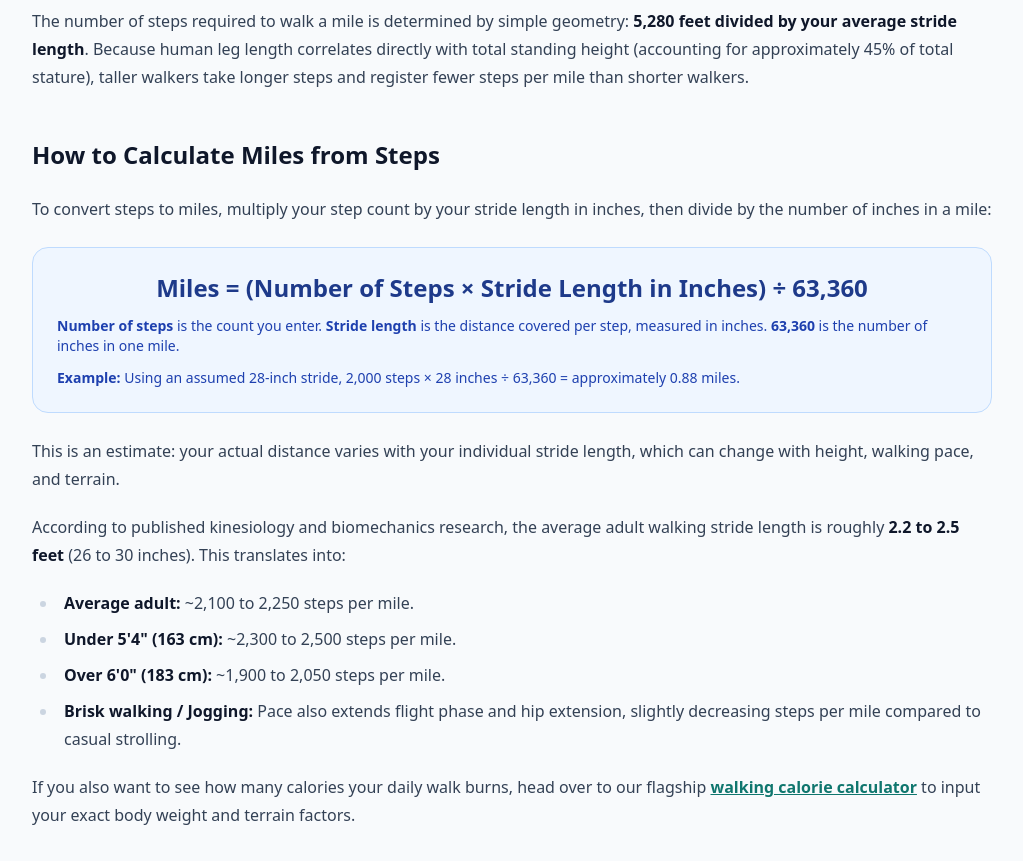
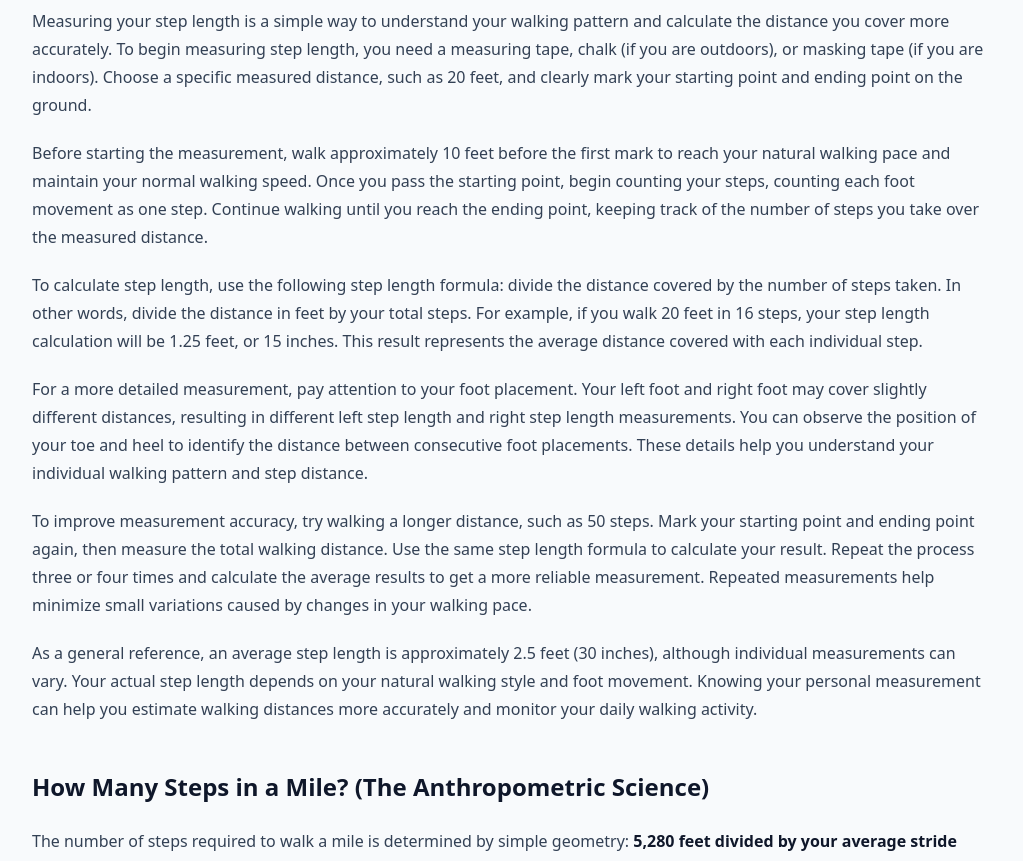
Before and after one commit to zain-taseer-developer/Walking-Calorie-Calculator-2026, a Next.js app: page /steps-to-miles-calculator in a window 1280 px wide. Shown: the part 1500-2361 px from the top of the page, without its empty margins (128-1151 px from the left). Built offline with nearby package versions, Linux system fonts and the light colour scheme; no server answers.

Commit message:
feat(steps-to-miles): add How to Measure Step Length section

```diff
--- a/app/steps-to-miles-calculator/page.tsx
+++ b/app/steps-to-miles-calculator/page.tsx
@@ -529,6 +529,26 @@ export default function StepsToMilesPage() {
           ))}
         </ol>
 
+        <h2>How to Measure Step Length</h2>
+        <p>
+          Measuring your step length is a simple way to understand your walking pattern and calculate the distance you cover more accurately. To begin measuring step length, you need a measuring tape, chalk (if you are outdoors), or masking tape (if you are indoors). Choose a specific measured distance, such as 20 feet, and clearly mark your starting point and ending point on the ground.
+        </p>
+        <p>
+          Before starting the measurement, walk approximately 10 feet before the first mark to reach your natural walking pace and maintain your normal walking speed. Once you pass the starting point, begin counting your steps, counting each foot movement as one step. Continue walking until you reach the ending point, keeping track of the number of steps you take over the measured distance.
+        </p>
+        <p>
+          To calculate step length, use the following step length formula: divide the distance covered by the number of steps taken. In other words, divide the distance in feet by your total steps. For example, if you walk 20 feet in 16 steps, your step length calculation will be 1.25 feet, or 15 inches. This result represents the average distance covered with each individual step.
+        </p>
+        <p>
+          For a more detailed measurement, pay attention to your foot placement. Your left foot and right foot may cover slightly different distances, resulting in different left step length and right step length measurements. You can observe the position of your toe and heel to identify the distance between consecutive foot placements. These details help you understand your individual walking pattern and step distance.
+        </p>
+        <p>
+          To improve measurement accuracy, try walking a longer distance, such as 50 steps. Mark your starting point and ending point again, then measure the total walking distance. Use the same step length formula to calculate your result. Repeat the process three or four times and calculate the average results to get a more reliable measurement. Repeated measurements help minimize small variations caused by changes in your walking pace.
+        </p>
+        <p>
+          As a general reference, an average step length is approximately 2.5 feet (30 inches), although individual measurements can vary. Your actual step length depends on your natural walking style and foot movement. Knowing your personal measurement can help you estimate walking distances more accurately and monitor your daily walking activity.
+        </p>
+
         <h2>How Many Steps in a Mile? (The Anthropometric Science)</h2>
         <p>
           The number of steps required to walk a mile is determined by simple geometry: <strong>5,280 feet divided by your average stride length</strong>. Because human leg length correlates directly with total standing height (accounting for approximately 45% of total stature), taller walkers take longer steps and register fewer steps per mile than shorter walkers.
```
Also changed, not shown: 1 other file (tests, documents, lock files or other folders).
